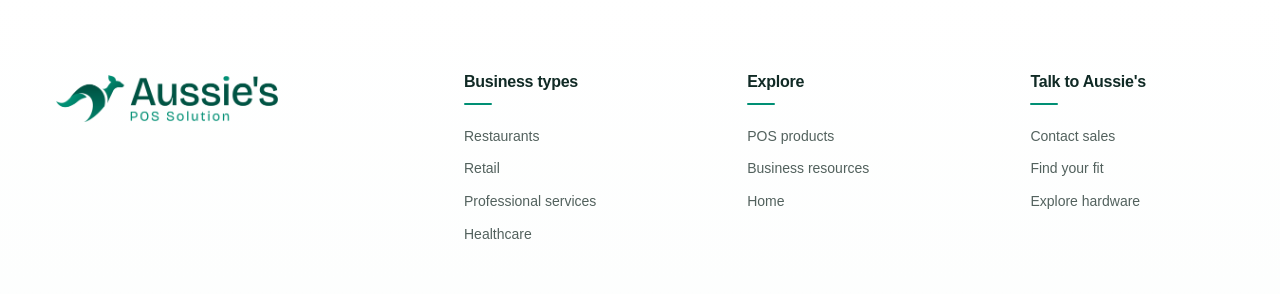
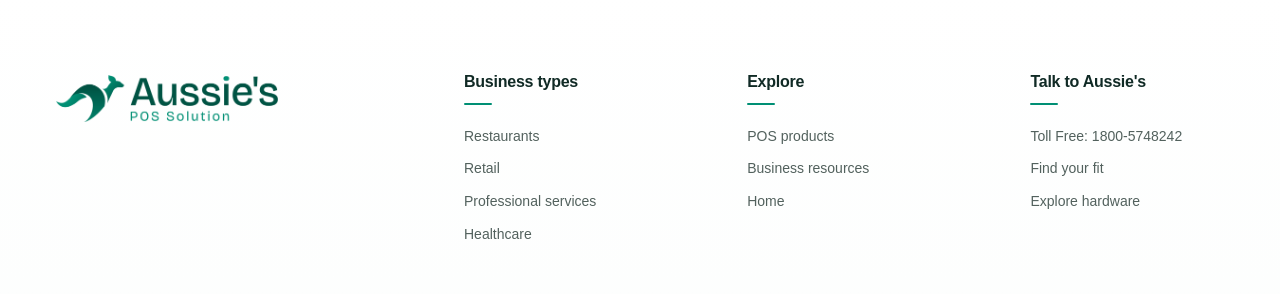
Before and after one commit to bmybrand/aussies, a Next.js app: page /home in a window 1280 px wide. Shown: the part 6662-6956 px from the top of the page. Built offline with nearby package versions, Linux system fonts and the light colour scheme; a web font is replaced by a local one.

Commit message:
Update footer links to include toll-free contact number and enhance link handling

```diff
--- a/src/app/home/components/Footer.tsx
+++ b/src/app/home/components/Footer.tsx
@@ -25,7 +25,7 @@ const footerGroups = [
   {
     title: "Talk to Aussie's",
     links: [
-      { label: "Contact sales", href: "/#contact" },
+      { label: "Toll Free: 1800-5748242", href: "tel:18005748242" },
       { label: "Find your fit", href: "/#solutions" },
       { label: "Explore hardware", href: "/products" },
     ],
@@ -59,7 +59,9 @@ export function Footer() {
           {footerGroups.map((group) => (
             <div className="footer-link-group" key={group.title}>
               <h3>{group.title}</h3>
-              {group.links.map((link) => <Link href={link.href} key={link.href}>{link.label}</Link>)}
+              {group.links.map((link) => link.href.startsWith("tel:")
+                ? <a href={link.href} key={link.href}>{link.label}</a>
+                : <Link href={link.href} key={link.href}>{link.label}</Link>)}
             </div>
           ))}
         </nav>
```
